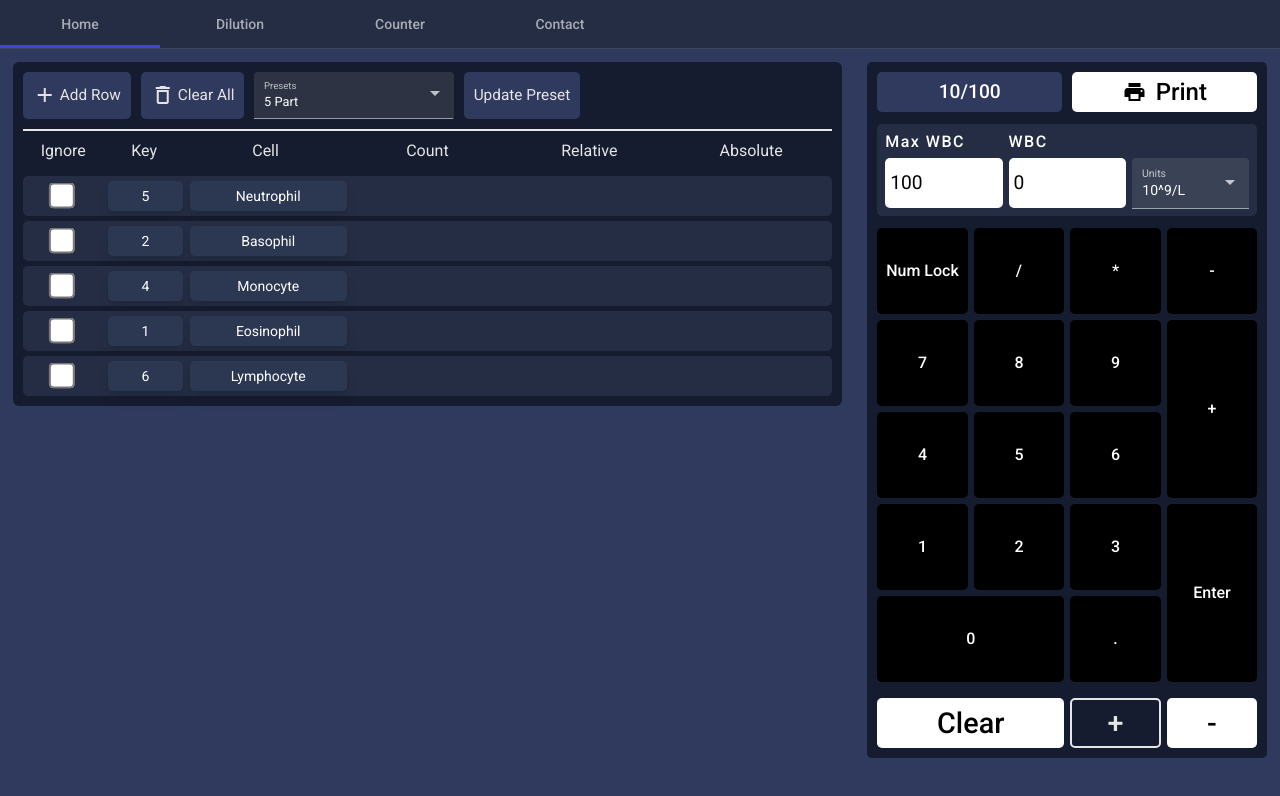
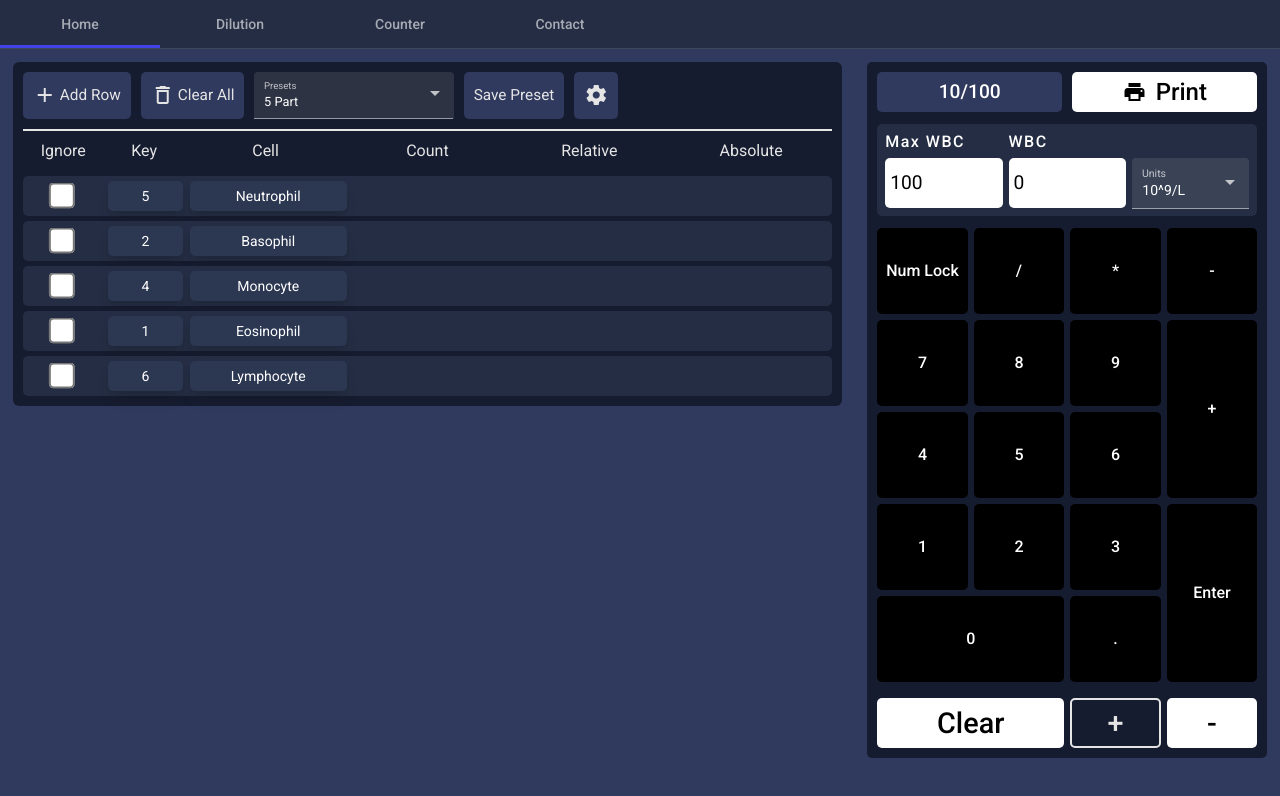
Before and after one commit to pavlikbond/skiptocyte-angular-2.0, an Angular app: page /differential in a window 1280 px wide. Shown: the top 796 px of the page. Built offline with nearby package versions, Linux system fonts and the light colour scheme.

Commit message:
table settings button

```diff
--- a/src/app/differential/table/table.component.html
+++ b/src/app/differential/table/table.component.html
@@ -26,9 +26,10 @@
       [disabled]="isLoading"
     >
       <span class="loader" *ngIf="isLoading"></span>
-      <span *ngIf="isLoading" class="ml-2">Updating...</span>
-      <span *ngIf="!isLoading">Update Preset</span>
+      <span *ngIf="isLoading" class="ml-2">Saving...</span>
+      <span *ngIf="!isLoading">Save Preset</span>
     </button>
+    <button class="button"><mat-icon>settings</mat-icon></button>
   </div>
   <div class="table-header-container">
     <span class="table-header-item">Ignore</span>
```
